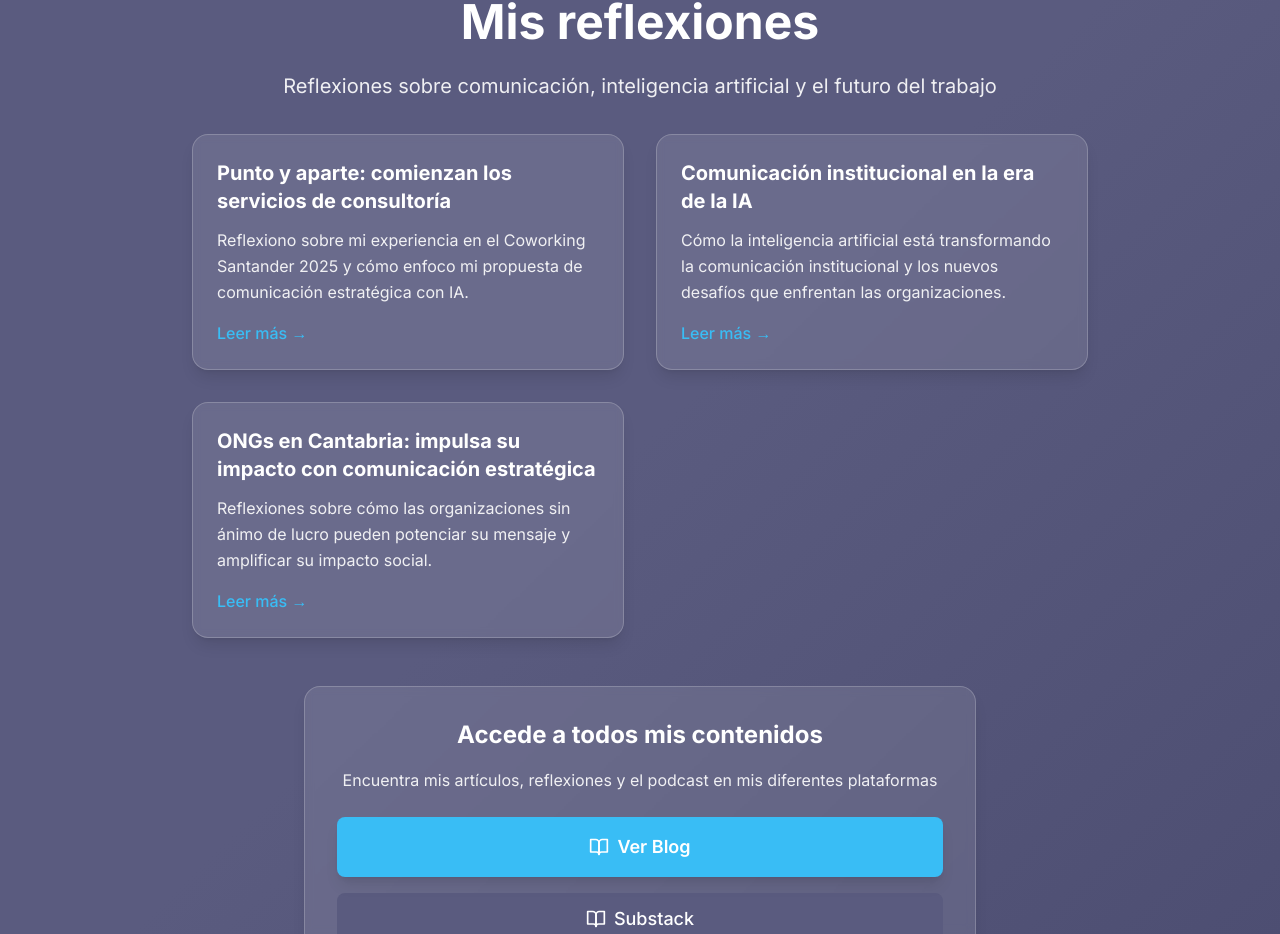
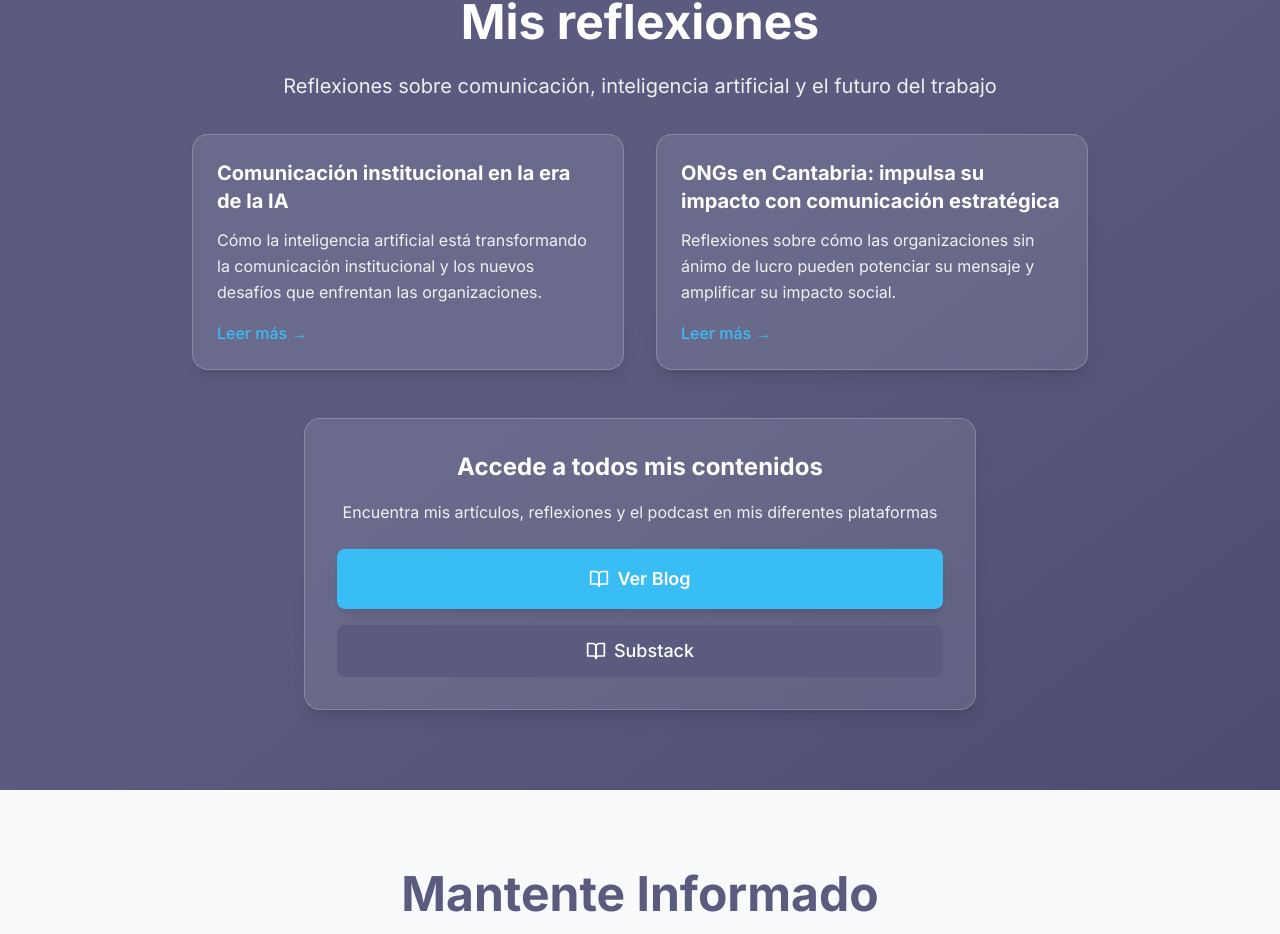
Before and after one commit to osanemeterio/oscarsanemeterio, a React (Vite) app: page / in a window 1280 px wide. Shown: the part 3848-4782 px from the top of the page. Built offline with nearby package versions, Linux system fonts and the light colour scheme.

Commit message:
Remove 'Punto y aparte' post from homepage

```diff
--- a/src/pages/Home.tsx
+++ b/src/pages/Home.tsx
@@ -328,20 +328,6 @@ function App() {
           </div>
 
           <div className="grid md:grid-cols-2 gap-8 mb-12">
-            {/* Entrada destacada del blog */}
-            <Link
-              to="/blog/punto-y-aparte"
-              className="slide-up bg-white/10 backdrop-blur-sm p-6 rounded-2xl shadow-lg border border-white/20 hover:bg-white/20 transition-all duration-300 block text-left"
-            >
-              <h3 className="text-xl font-bold text-white mb-3">
-                Punto y aparte: comienzan los servicios de consultoría
-              </h3>
-              <p className="text-white/90 mb-4 leading-relaxed">
-                Reflexiono sobre mi experiencia en el Coworking Santander 2025 y cómo enfoco mi propuesta de comunicación estratégica con IA.
-              </p>
-              <span className="text-[#39bdf5] font-medium">Leer más →</span>
-            </Link>
-
             {/* Entrada sobre comunicación institucional e IA */}
             <Link
               to="/blog/comunicacion-institucional-ia"
@@ -356,7 +342,7 @@ function App() {
               <span className="text-[#39bdf5] font-medium">Leer más →</span>
             </Link>
 
-            {/* Nueva entrada sobre ONGs en Cantabria */}
+            {/* Entrada sobre ONGs en Cantabria */}
             <Link
               to="/blog/ongs-cantabria-impacto"
               className="slide-up bg-white/10 backdrop-blur-sm p-6 rounded-2xl shadow-lg border border-white/20 hover:bg-white/20 transition-all duration-300 block text-left"
```
